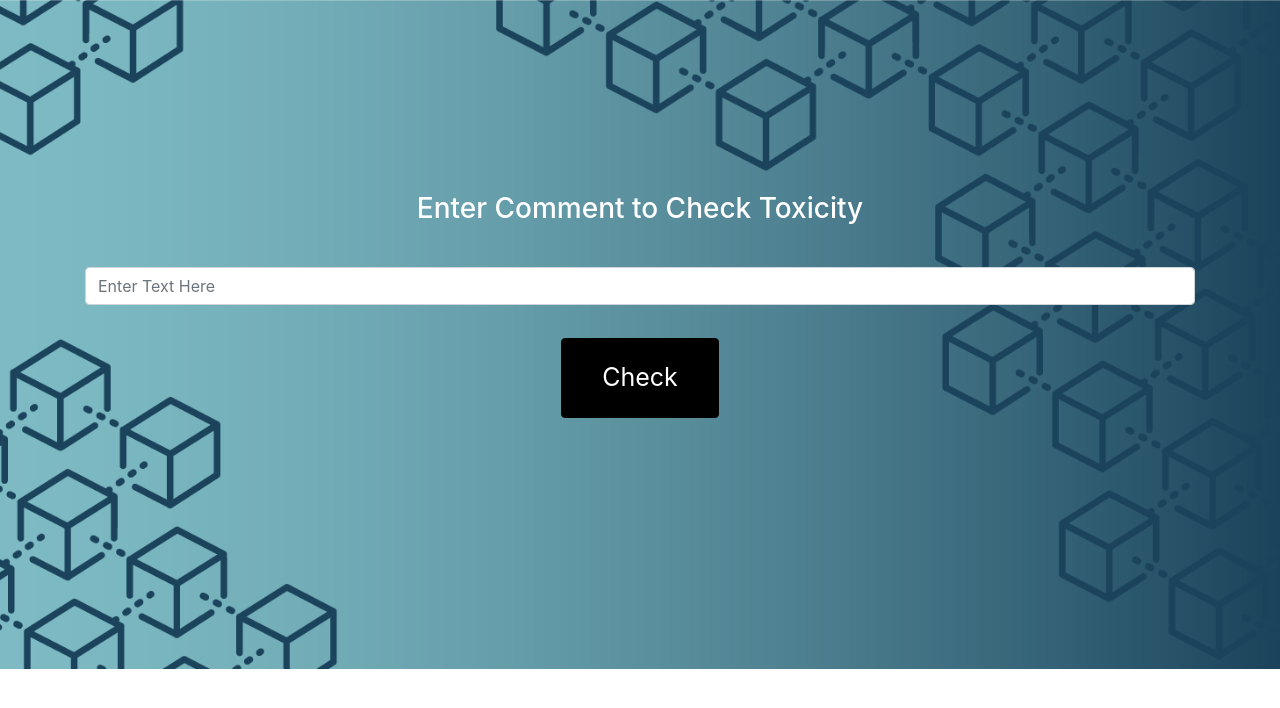
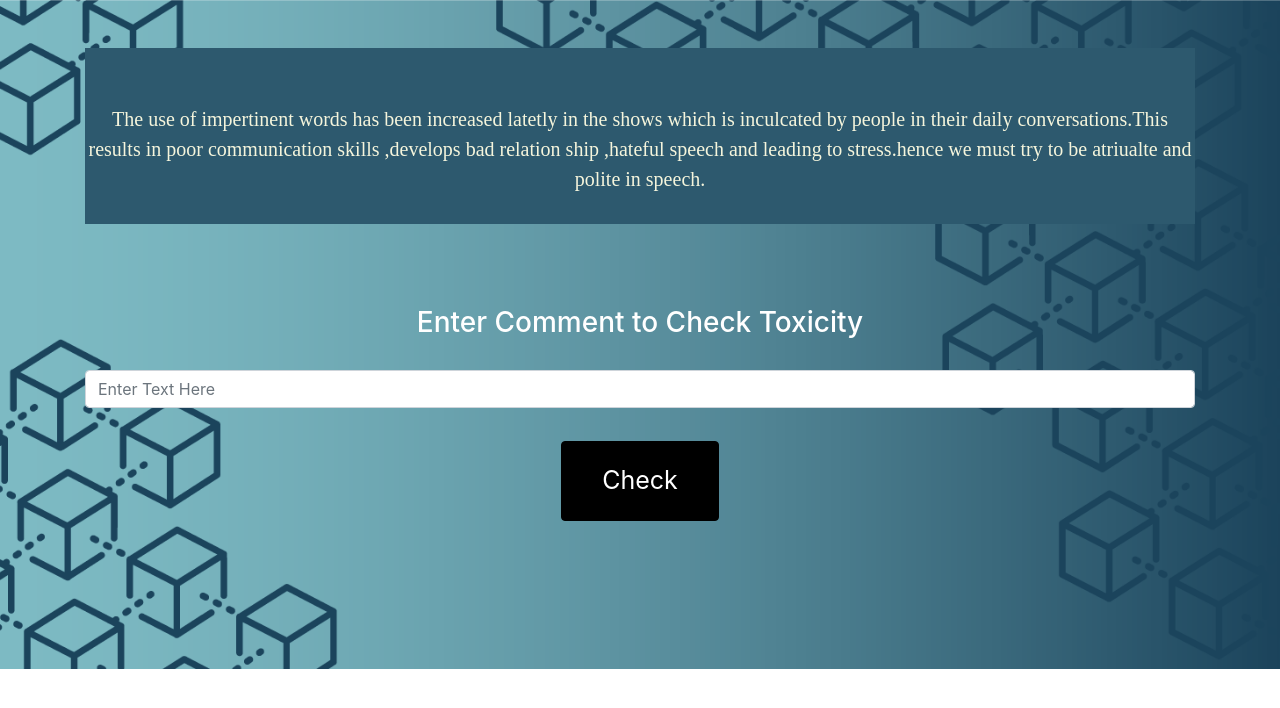
Before and after one commit to sakshm-aurora/No-Offence, a website: page toxic-server/public/index.html in a window 1280 px wide. Drawn offline with nearby package versions, Linux system fonts and the light colour scheme.

Commit message:
Add files via upload

```diff
--- a/toxic-server/public/index.html
+++ b/toxic-server/public/index.html
@@ -8,10 +8,15 @@
     <link rel="stylesheet" href="https://cdn.jsdelivr.net/npm/bootstrap@4.5.3/dist/css/bootstrap.min.css" integrity="sha384-TX8t27EcRE3e/ihU7zmQxVncDAy5uIKz4rEkgIXeMed4M0jlfIDPvg6uqKI2xXr2" crossorigin="anonymous">
     <script src="index.js" defer></script>
 </head>
-<body style="background: url('pic.png'); background-repeat: no-repeat;  background-size: 100%;">
+<body style="background: url('pic.png'); background-repeat: no-repeat;  background-size: 100%">
     <div class="container text-center mt-5">
-    <h3 style="color:white; padding-top: 13%">Enter Comment to Check Toxicity</h3>
-    <div style="padding-top:3%">
+    	<center><div style="color:beige; font-family: comic-sans; font-size: 20px; padding-top:5% ; background:rgba(45, 89, 110, 1) ">
+    		<p>The use of impertinent words has been increased latetly in the shows which is inculcated by people in their daily conversations.This results in poor communication skills ,develops bad relation ship ,hateful speech and leading to stress.hence we must try to be atriualte and polite in speech.<br></br></p>
+
+</div>
+</center>
+    <h3 style="color:white; padding-top: 6%">Enter Comment to Check Toxicity</h3>
+    <div style="padding-top:2%">
     <form class="form-group" id="form">
         <input class="form-control" type="text" required placeholder="Enter Text Here" id="input_text">
 
```
